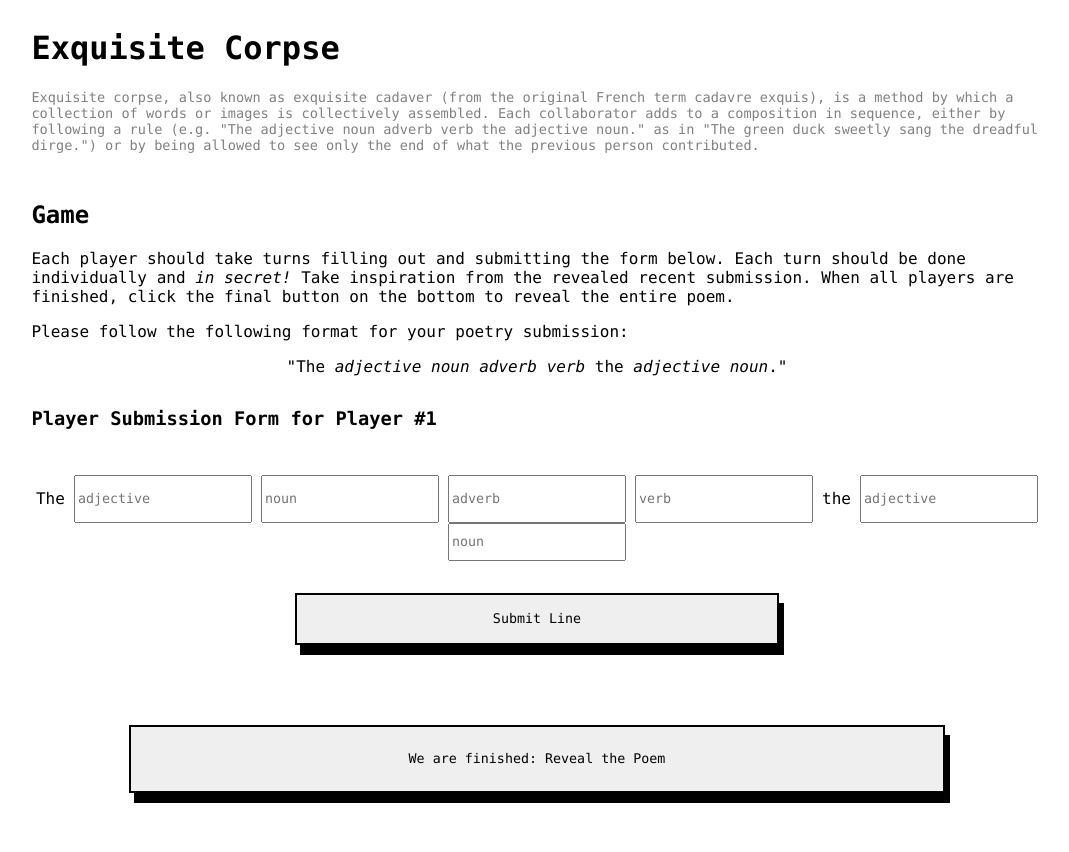
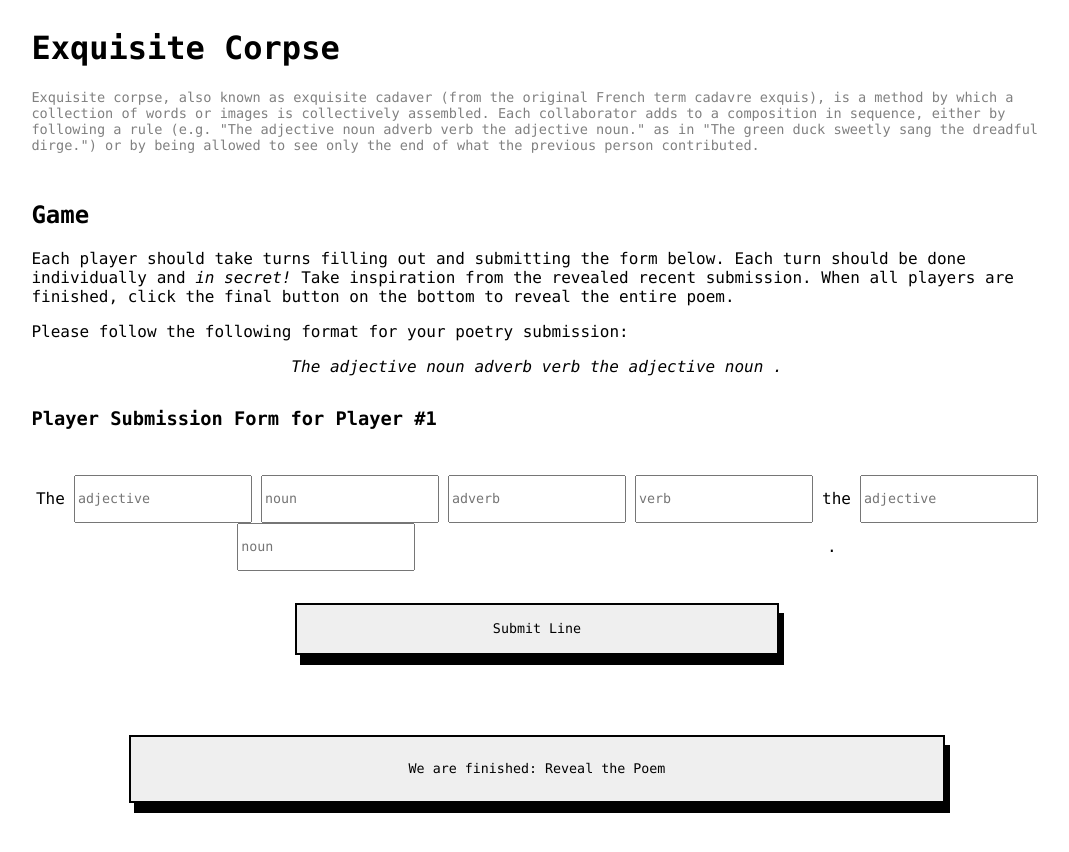
Before and after one commit to AdaGold/exquisite-react, a React (Create React App) app: page / in a window 1280 px wide. Shown: the top 852 px of the page, without its empty margins (103-1172 px from the left). Built offline with nearby package versions, Linux system fonts and the light colour scheme.

Commit message:
truly make those fields dynamic. truly.

```diff
--- a/src/components/Game.css
+++ b/src/components/Game.css
@@ -1,3 +1,4 @@
 .Game__format-example {
   text-align: center;
+  font-style: italic;
 }
--- a/src/components/Game.js
+++ b/src/components/Game.js
@@ -31,12 +31,7 @@ class Game extends Component {
 
   render() {
 
-    const mostRecentSubmission = this.state.submissions.length > 0 && !this.state.isSubmitted ? <RecentSubmission submission={ this.state.submissions[this.state.submissions.length - 1] } /> : '';
-
-    const playerSubmissionForm = this.state.isSubmitted ? '' : <PlayerSubmissionForm
-      index={ this.state.playerCount }
-      sendSubmission={ this.addPlayerSubmission }
-      fields={ [
+    const fields = [
       "The",
       {
         key: 'adj1',
@@ -62,8 +57,24 @@ class Game extends Component {
       {
         key: 'noun2',
         placeholder: 'noun',
+      },
+      ".",
+    ];
+
+    const exampleFormat = fields.map((field) => {
+      if (field.key) {
+        return field.placeholder;
+      } else {
+        return field;
       }
-      ] } />;
+    }).join(" ");
+
+    const mostRecentSubmission = this.state.submissions.length > 0 && !this.state.isSubmitted ? <RecentSubmission submission={ this.state.submissions[this.state.submissions.length - 1] } /> : '';
+
+    const playerSubmissionForm = this.state.isSubmitted ? '' : <PlayerSubmissionForm
+      index={ this.state.playerCount }
+      sendSubmission={ this.addPlayerSubmission }
+      fields={ fields } />;
 
     return (
       <div className="Game">
@@ -74,7 +85,7 @@ class Game extends Component {
         <p>Please follow the following format for your poetry submission:</p>
 
         <p className="Game__format-example">
-          "The <em>adjective</em> <em>noun</em> <em>adverb</em> <em>verb</em> the <em>adjective</em> <em>noun</em>."
+          { exampleFormat }
         </p>
 
 
```
Lines whose indentation alone changed are shown as unchanged.
